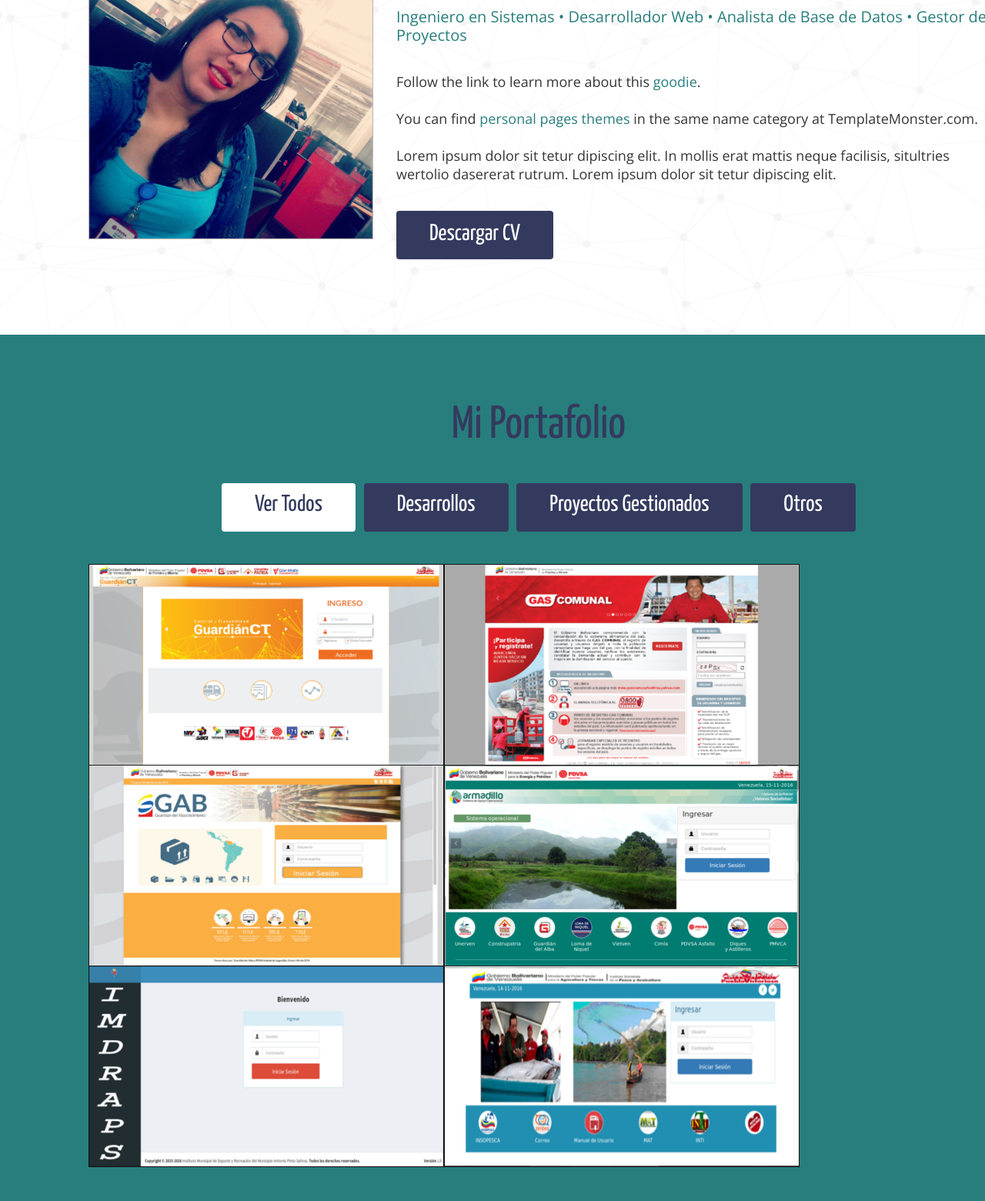
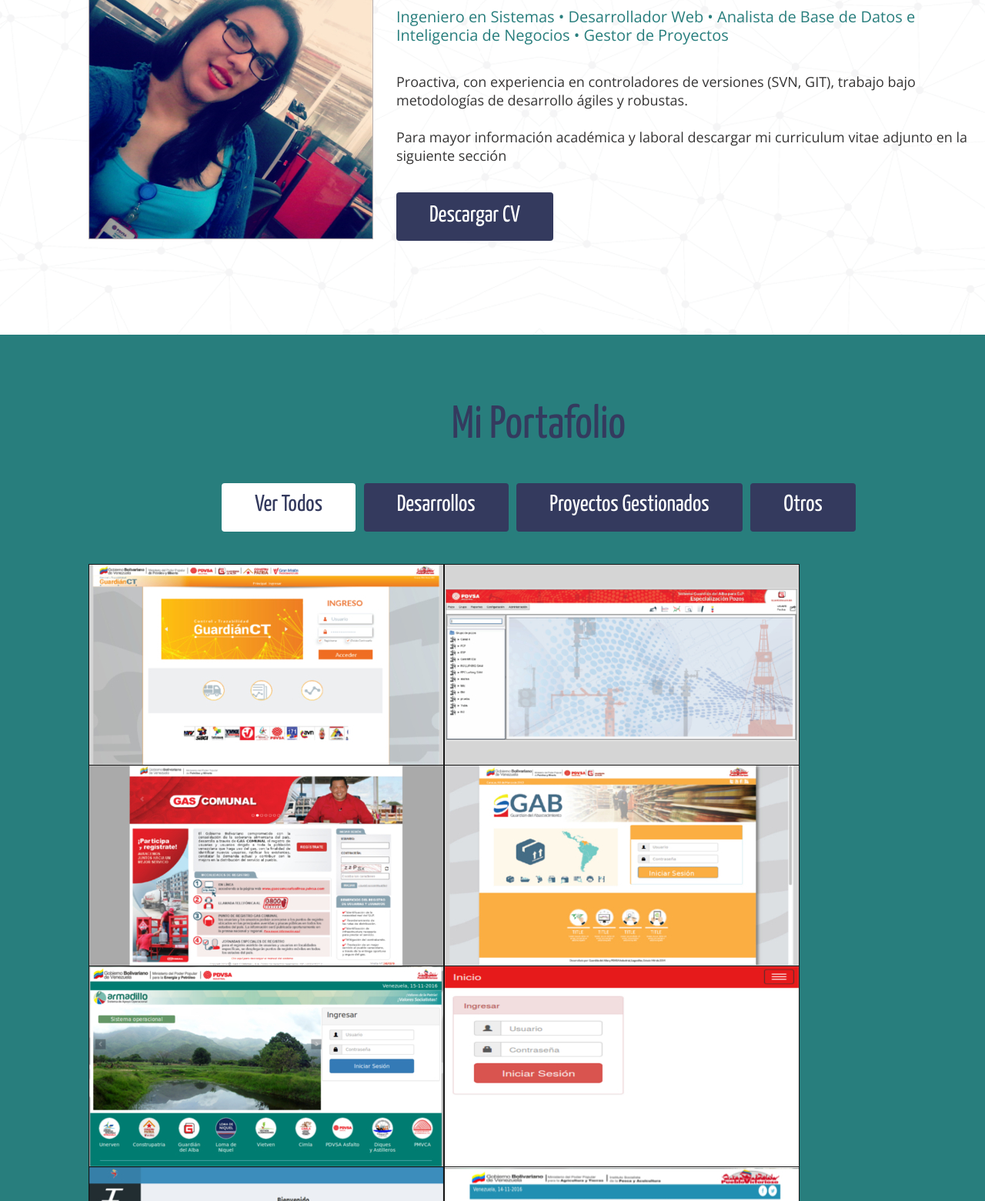
Before and after one commit to YeyeMorales/YeyeMorales.github.io, a plain HTML site: page index.html in a window 1280 px wide. Shown: the part 839-2400 px from the top of the page at 77% size. Drawn offline with nearby package versions, Linux system fonts and the light colour scheme; some packages are replaced by stand-ins of ours; files that its build step writes are made by us from their sources; files whose address does not match are found by name.

Commit message:
Se agregaron modificaciones al portafolio

```diff
--- a/index.html
+++ b/index.html
@@ -113,13 +113,12 @@
           <div class="text-2 color1">
             <a href="#">Ingeniero en Sistemas</a> &bull;
             <a href="#">Desarrollador Web</a> &bull;
-             <a href="#">Analista de Base de Datos</a> &bull;
+            <a href="#">Analista de Base de Datos e Inteligencia de Negocios</a> &bull;
             <a href="#">Gestor de Proyectos</a>
           </div>
-          <p>Follow the link to learn more about this <a rel="nofollow" href="#" class="color1">goodie</a>.  </p>
-          <p>You can find <a rel="nofollow" href="#" class="color1">personal pages themes</a> in the same name category at TemplateMonster.com.</p>
-          Lorem ipsum dolor sit tetur dipiscing elit. In mollis erat mattis neque facilisis, situltries wertolio dasererat rutrum. Lorem ipsum dolor sit tetur dipiscing elit.  <br>
-          <a href="#" class="btn">Descargar CV</a>
+          <p>Proactiva, con experiencia en controladores de versiones (SVN, GIT), trabajo bajo metodologías de desarrollo ágiles y robustas<a rel="nofollow" href="#" class="color1"></a>.  </p>
+          <p>Para mayor información académica y laboral descargar mi curriculum vitae adjunto en la siguiente sección<br>
+          <a href="cv/cv.pdf" class="btn">Descargar CV</a>
         </div>
       </div>
       <div class="clear"></div>
@@ -138,33 +137,43 @@
       <div class="el gallery" id="isotope">
         <div class="element design">
           <div>
-            <a href="images/big4.jpg" class="gall-item"><img src="images/gal_img4.jpg" alt=""><span></span></a>
+            <a href="images/big4.jpg" class="gall-item"><img src="images/gal_img4.jpg" alt="Guardián CT"><span></span></a>
+        </div>
+        </div>
+        <div class="element design">
+          <div>
+            <a href="images/big7.jpg" class="gall-item"><img src="images/gal_img7.jpg" alt="GALBA POZO"><span></span></a>
         </div>
         </div>
         <div class="element photo">
           <div>
-            <a href="images/big2.jpg" class="gall-item"><img src="images/gal_img2.jpg" alt=""><span></span></a>
+            <a href="images/big2.jpg" class="gall-item"><img src="images/gal_img2.jpg" alt="SIRUGAC"><span></span></a>
           </div>
         </div>
         <div class="element photo">
           <div>
-            <a href="images/big3.jpg" class="gall-item"><img src="images/gal_img3.jpg" alt=""><span></span></a>
+            <a href="images/big3.jpg" class="gall-item"><img src="images/gal_img3.jpg" alt="GAB"><span></span></a>
           </div>
         </div>
         <div class="clear"></div>
-        <div class="element ill">
+        <div class="element ill photo">
           <div>
-            <a href="images/big1.jpg" class="gall-item"><img src="images/gal_img1.jpg" alt=""><span></span></a>
+            <a href="images/big1.jpg" class="gall-item"><img src="images/gal_img1.jpg" alt="ARMADILLO"><span></span></a>
           </div>
         </div>
         <div class="element ill">
           <div>
-            <a href="images/big5.jpg" class="gall-item"><img src="images/gal_img5.jpg" alt=""><span></span></a>
+            <a href="images/big8.jpg" class="gall-item"><img src="images/gal_img8.jpg" alt="CC"><span></span></a>
           </div>
         </div>
         <div class="element ill">
           <div>
-            <a href="images/big6.jpg" class="gall-item"><img src="images/gal_img6.jpg" alt=""><span></span></a>
+            <a href="images/big5.jpg" class="gall-item"><img src="images/gal_img5.jpg" alt="IMDRAPS"><span></span></a>
+          </div>
+        </div>
+        <div class="element ill">
+          <div>
+            <a href="images/big6.jpg" class="gall-item"><img src="images/gal_img6.jpg" alt="INSOPESCA"><span></span></a>
           </div>
         </div>
       </div>
```
